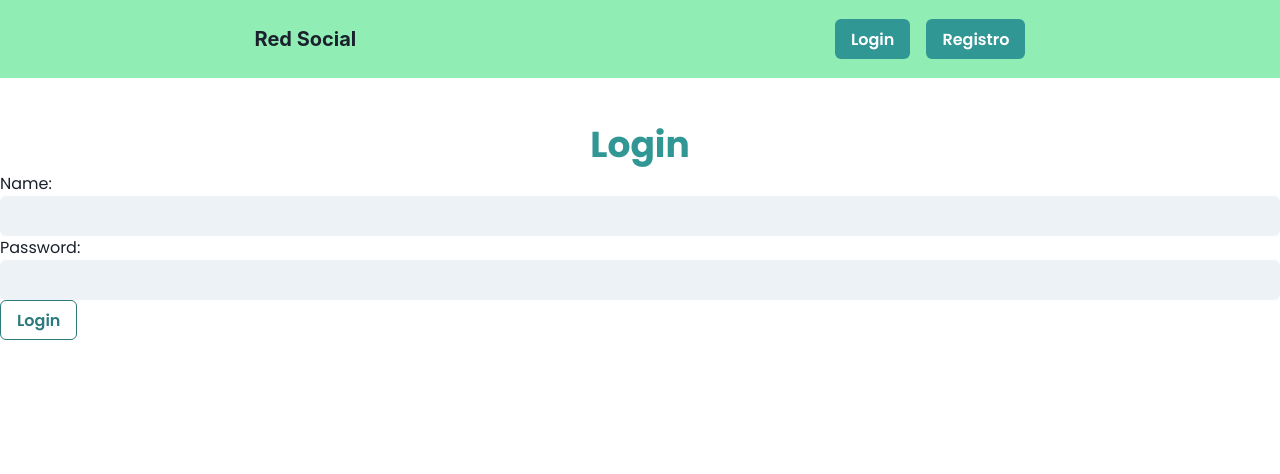
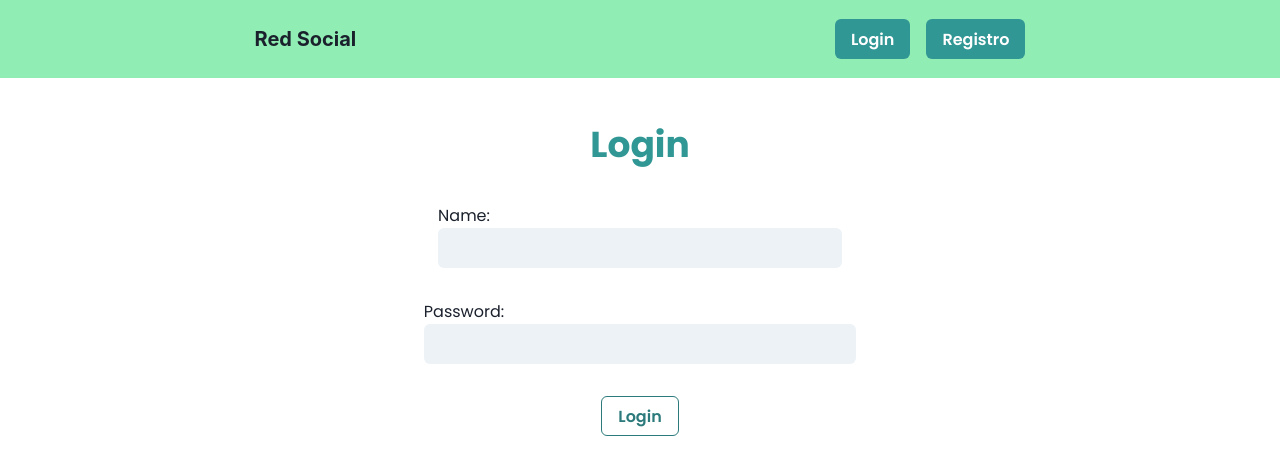
Before and after one commit to valpas312/redsocial, a React (Vite) app in the folder redsocial/: page /login in a window 1280 px wide. Shown: the top 474 px of the page. Built offline with nearby package versions, Linux system fonts and the light colour scheme; no server answers.

Commit message:
Empezando con el apartado de posts y react-query

```diff
--- /dev/null
+++ b/redsocial/db.json
@@ -0,0 +1,9 @@
+{
+    "posts": [
+      { "id": 1, "title": "json-server", "author": "typicode" }
+    ],
+    "comments": [
+      { "id": 1, "body": "some comment", "postId": 1 }
+    ],
+    "profile": { "name": "typicode" }
+  }
--- a/redsocial/package.json
+++ b/redsocial/package.json
@@ -5,6 +5,7 @@
   "type": "module",
   "scripts": {
     "dev": "vite",
+    "json-server": "json-server --watch db.json --port 3000",
     "build": "vite build",
     "preview": "vite preview"
   },
@@ -14,6 +15,7 @@
     "@emotion/styled": "^11.10.6",
     "axios": "^1.3.4",
     "framer-motion": "^10.8.4",
+    "json-server": "^0.17.3",
     "react": "^18.2.0",
     "react-dom": "^18.2.0",
     "react-query": "^3.39.3",
--- a/redsocial/src/components/Router.jsx
+++ b/redsocial/src/components/Router.jsx
@@ -16,10 +16,10 @@ const Router = () => {
     <BrowserRouter>
         <NavBar/>
         <Routes>
-            <Route path="/" element={ useElement(Home) } />
+            <Route path="/" element={ useElement(<Home/>, <NotFound/>) } />
             <Route path="/login" element={<Login />} />
             <Route path="/register" element={<Register />} />
-            <Route path="/perfil" element={useElement(Perfil)} />
+            <Route path="/perfil" element={useElement(<Perfil/>, <NotFound/>)} />
             <Route path="*" element={<NotFound />} />
         </Routes>
     </BrowserRouter>
--- /dev/null
+++ b/redsocial/src/components/StyledChakra.jsx
@@ -0,0 +1,17 @@
+import { Box } from "@chakra-ui/react";
+
+export const BoxStyled = ({ children }) => {
+    return (
+        <Box
+        w="100%"
+        h="100%"
+        display="flex"
+        flexDirection="column"
+        justifyContent="center"
+        alignItems="center"
+        gap="2rem"
+        >
+        {children}
+        </Box>
+    );
+};
--- a/redsocial/src/hooks/useElement.js
+++ b/redsocial/src/hooks/useElement.js
@@ -1,14 +1,14 @@
 import { useContext } from "react";
 import { contexto } from "../App";
 
-const useElement = (e) => {
+const useElement = (e, n) => {
 
     const [user, setUser] = useContext(contexto);
 
     if (user.name) {
-        return `<${e}/>`;
+        return e;
     } else {
-        return "Log in to see this page";
+        return n;
     }
 }
 
--- a/redsocial/src/pages/Home.jsx
+++ b/redsocial/src/pages/Home.jsx
@@ -1,11 +1,12 @@
 import React from 'react'
-import { Link } from 'react-router-dom'
+import Posts from './Posts'
+import { BoxStyled } from '../components/StyledChakra'
 
 const Home = () => {
-  return <>
+  return <BoxStyled>
     <h1>Home</h1>
-    <Link to="/perfil">Ir al perfil</Link>
-  </>
+    <Posts/>
+  </BoxStyled>
 }
 
 export default Home
--- a/redsocial/src/pages/Login.jsx
+++ b/redsocial/src/pages/Login.jsx
@@ -1,6 +1,6 @@
 import React, { useEffect, useState, useContext } from "react";
 import useAxios from "../hooks/useAxios";
-import { Button, Input, Text } from "@chakra-ui/react";
+import { Box, Button, Input, Text } from "@chakra-ui/react";
 import { useNavigate } from "react-router-dom";
 import { contexto } from "../App";
 
@@ -45,7 +45,15 @@ const Login = () => {
   };
 
   return (
-    <>
+    <Box
+      w="100%"
+      h="100%"
+      display="flex"
+      flexDirection="column"
+      justifyContent="center"
+      alignItems="center"
+      gap="2rem"
+    >
       <Text
         fontSize="4xl"
         fontWeight="bold"
@@ -55,7 +63,15 @@ const Login = () => {
       >
         Login
       </Text>
-      <form onSubmit={handleSubmit}>
+      <Box
+      as="form"
+      onSubmit={handleSubmit}
+      display="flex"
+      flexDirection="column"
+      justifyContent="center"
+      alignItems="center"
+      gap="2rem"
+      >
         <div>
           <label htmlFor="name">Name:</label>
           <Input
@@ -79,8 +95,8 @@ const Login = () => {
         <Button colorScheme="teal" variant="outline" type="submit">
           Login
         </Button>
-      </form>
-    </>
+      </Box>
+    </Box>
   );
 };
 
--- /dev/null
+++ b/redsocial/src/pages/Posts.jsx
@@ -0,0 +1,10 @@
+import React from 'react'
+import { useQuery } from 'react-query'
+
+const Posts = () => {
+  return <>
+    <h1>Posts</h1>
+  </>
+}
+
+export default Posts
```
Also changed, not shown: 1 other file (tests, documents, lock files or other folders).
